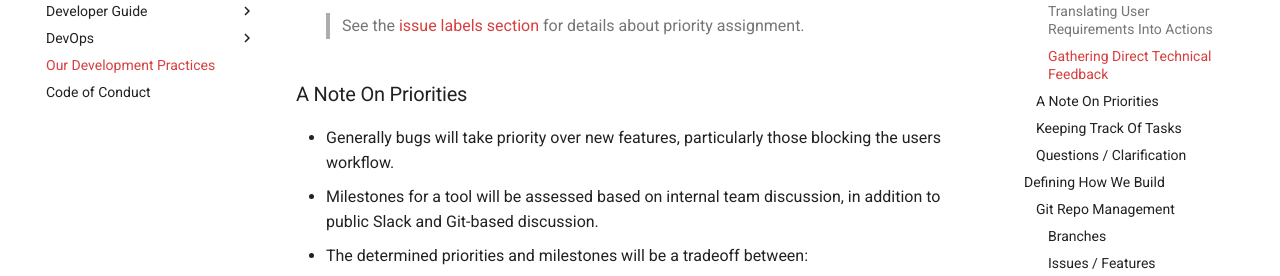
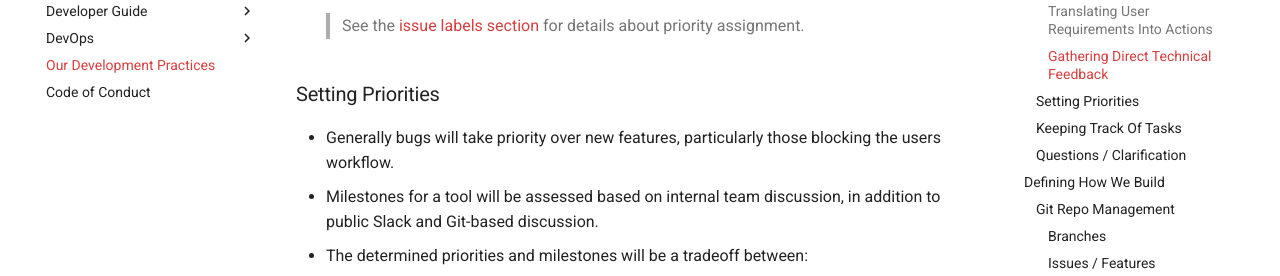
Before and after one commit to hotosm/docs, an MkDocs documentation site: the page built from docs/dev-practices.md, in a window 1280 px wide and 900 px high, scrolled down 1394 px. Shown: the part 178-454 px from the top of the window. Built offline with MkDocs 1.6.1 and Material for MkDocs 9.7.7, drawn with Linux system fonts in a browser that asks for light colours; comment, search, counter and statistics services are not loaded.

Commit message:
docs: tweak heading titles dev practices

```diff
--- a/docs/dev-practices.md
+++ b/docs/dev-practices.md
@@ -60,7 +60,7 @@ software development practices.
 
   > See the [issue labels section](#issue-tags) for details about priority assignment.
 
-### A Note On Priorities
+### Setting Priorities
 
 - Generally bugs will take priority over new features, particularly those blocking
   the users workflow.
```
